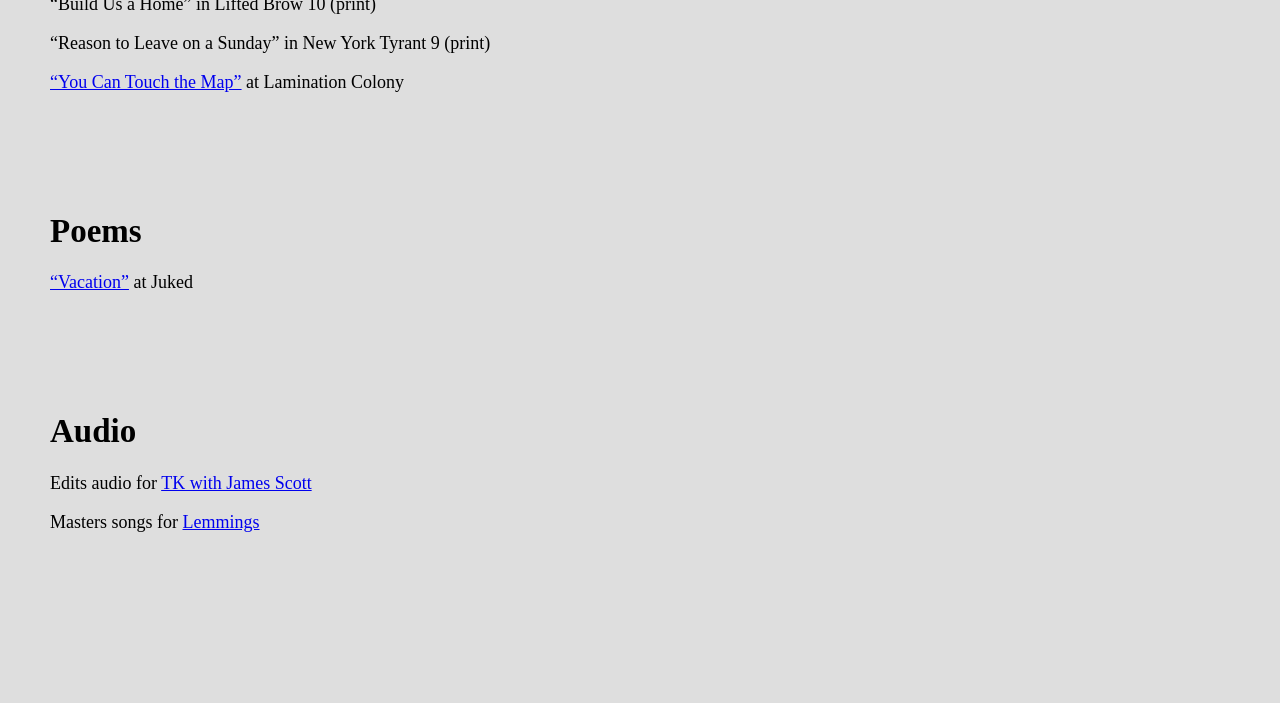
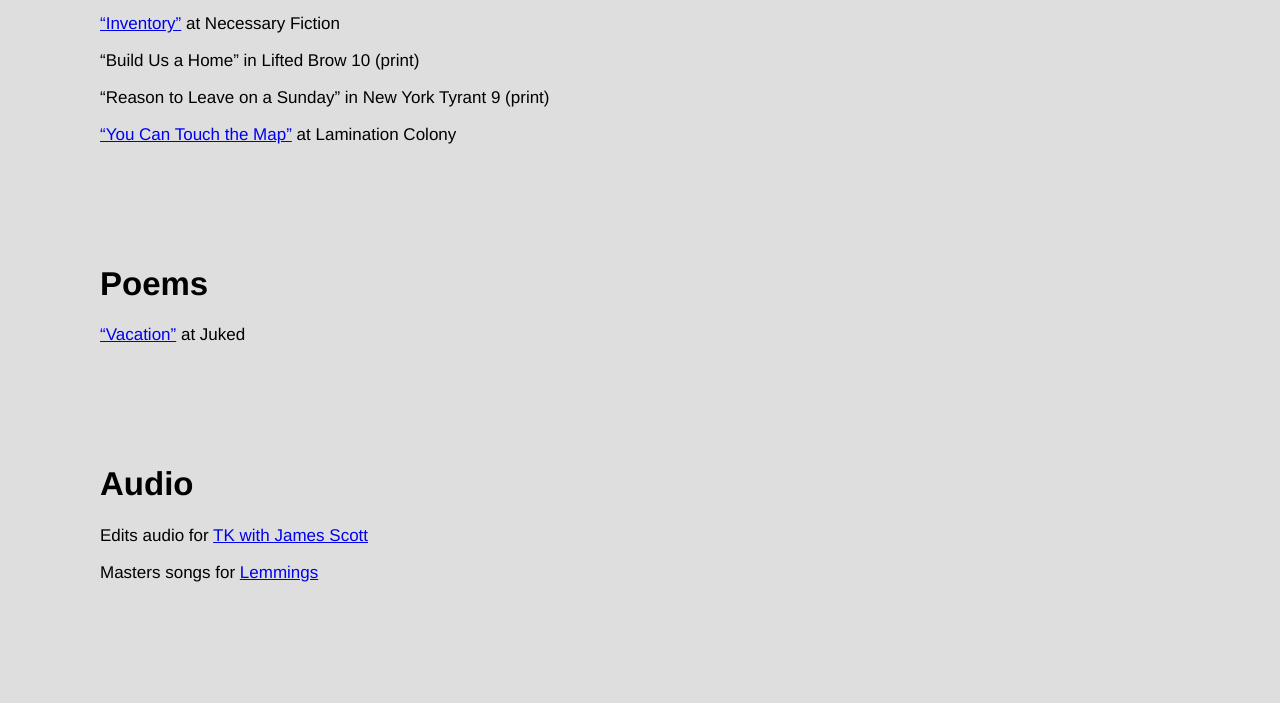
Before and after one commit to rcows/rcows.github.io, a plain HTML site: page index.html in a window 1280 px wide. Shown: the part 788-1491 px from the top of the page. Before the commit the page ends 1441 px from the top, so only its background shows below. Drawn offline with Linux system fonts and the light colour scheme.

Commit message:
Update style.css

```diff
--- a/style.css
+++ b/style.css
@@ -2,11 +2,11 @@
 
 body {
 	background-color: #DEDEDE;
-	font-family: Assistant;
+	font-family: assistant, helvetica neue, sans-serif;
 	justify-content: left;
-	margin-left: 50px;
-	margin-right; 50px;
-	margin-top: 50px;
+	margin-left: 100px;
+	margin-right; 100px;
+	margin-top: 120px;
 	margin-bottom: 50px;
 
 }
@@ -21,6 +21,6 @@ h1 {
 }
 
 p{
-	font-size: 18px;
+	font-size: 17px;
 	font-color: #373737;
 }
```
